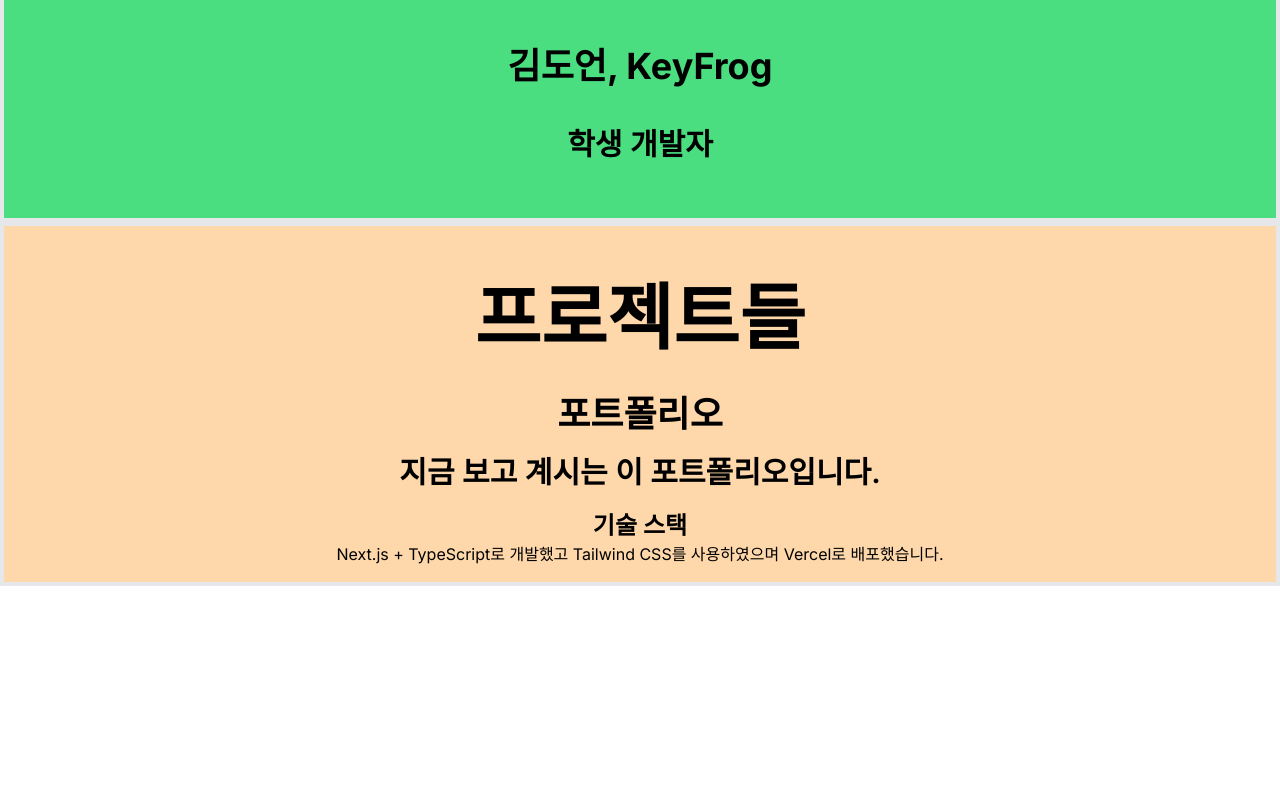
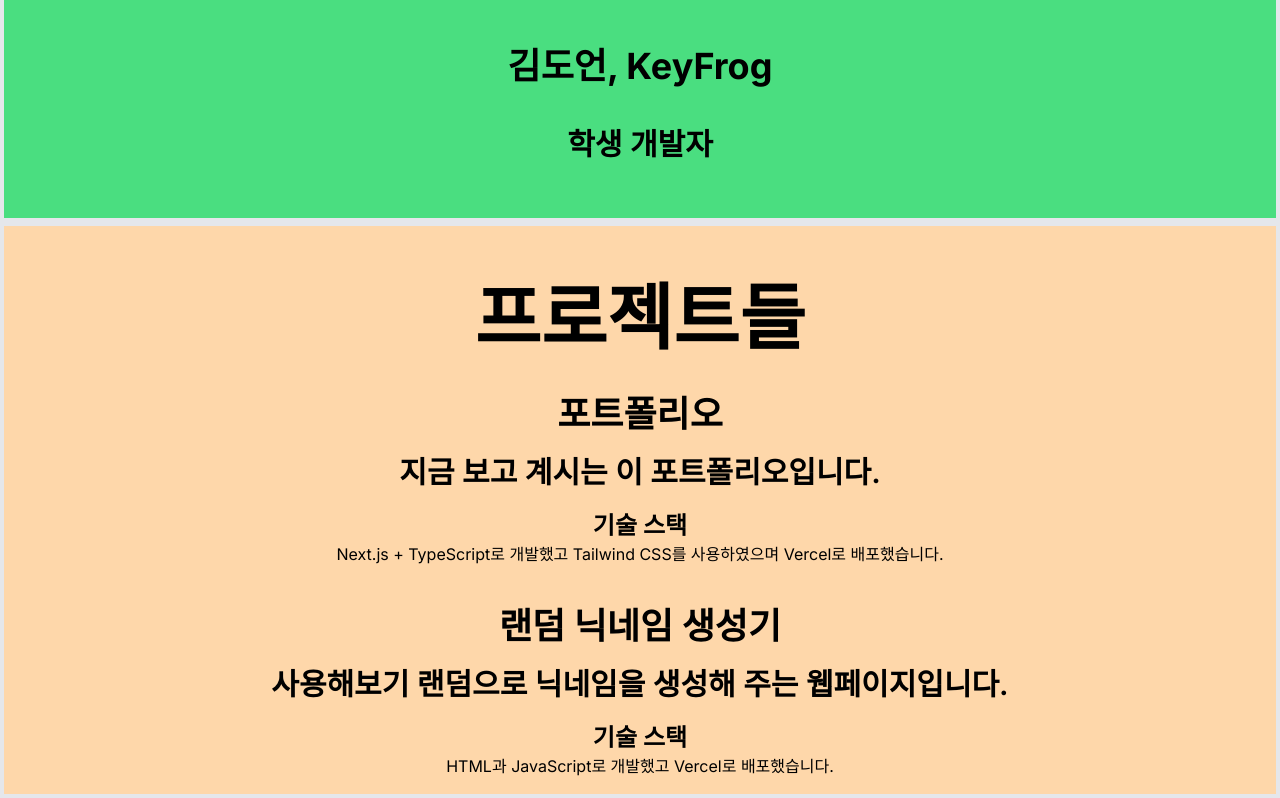
Before and after one commit to froggal/New-Portfolio, a Next.js app: page / in a window 1280 px wide. Shown: the part 286-1084 px from the top of the page. Before the commit the page ends 872 px from the top, so only its background shows below. Built offline with nearby package versions, Linux system fonts and the light colour scheme.

Commit message:
"랜덤 닉네임 생성기" 프로젝트 추가

```diff
--- a/src/app/page.tsx
+++ b/src/app/page.tsx
@@ -66,6 +66,11 @@ export default function Home() {
         <h2 className="mt-5 text-3xl font-semibold">지금 보고 계시는 이 포트폴리오입니다.</h2>
         <h3 className="mt-5"><span className="font-semibold my-10 text-2xl">기술 스택</span> <br /> Next.js + TypeScript로 개발했고 Tailwind CSS를 사용하였으며 Vercel로 배포했습니다.</h3>
       </section>
+      <section className="mt-10">
+        <h1 className="font-bold text-4xl mt-10">랜덤 닉네임 생성기</h1>
+        <h2 className="mt-5 text-3xl font-semibold"><a href="https://randomnick.vercel.app/">사용해보기</a> 랜덤으로 닉네임을 생성해 주는 웹페이지입니다.</h2>
+        <h3 className="mt-5"><span className="font-semibold my-10 text-2xl">기술 스택</span> <br /> HTML과 JavaScript로 개발했고 Vercel로 배포했습니다.</h3>
+      </section>
     </div>
     </>
   );
```
